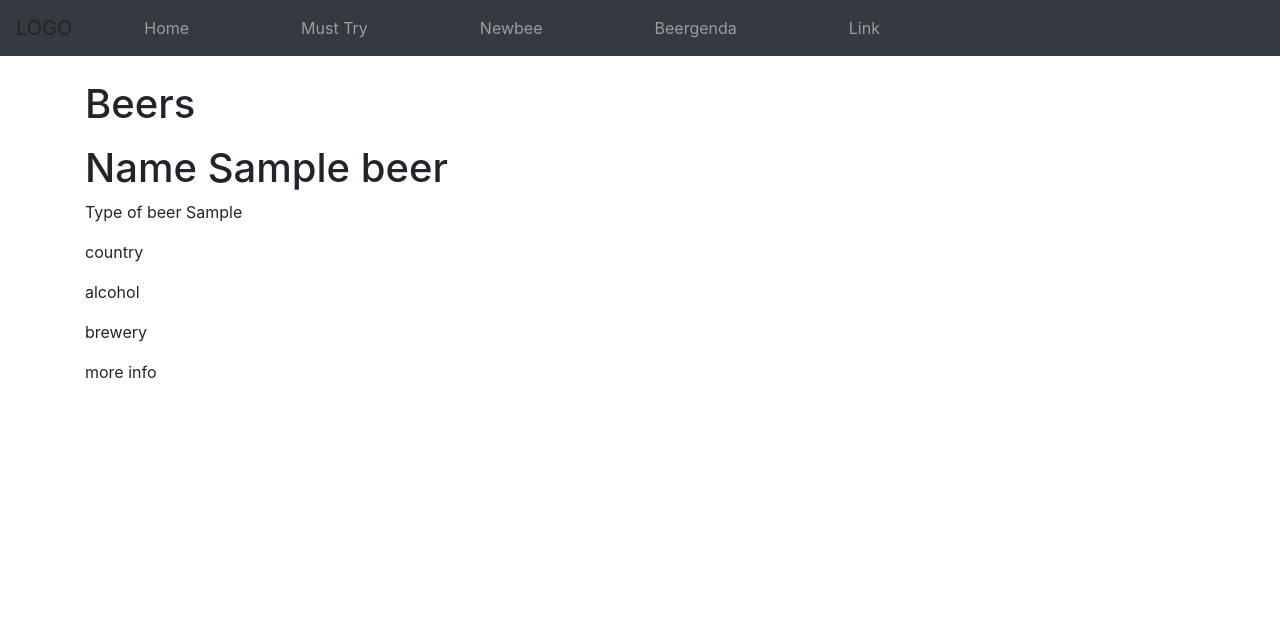
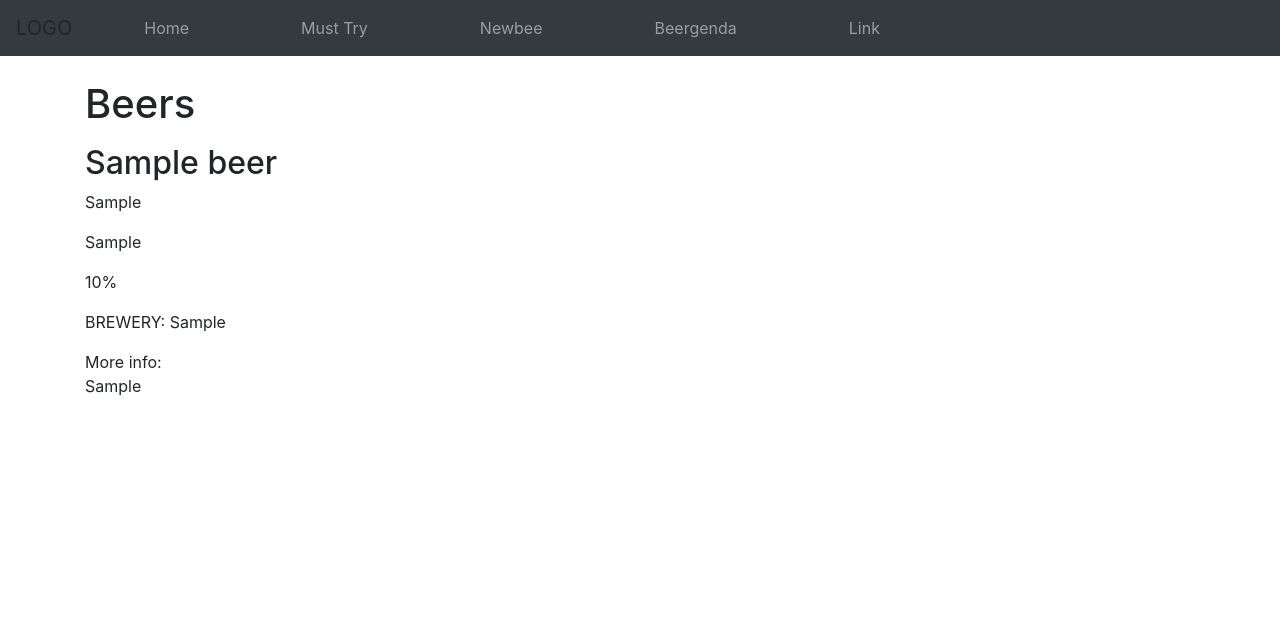
Before and after one commit to Sofievdabeele/beerbuddy, a Laravel app: page /beers in a window 1280 px wide. Shown: the top 638 px of the page. Run offline with Laravel 10, Linux system fonts and the light colour scheme; tables that the repository leaves empty hold one stand-in row (values such as "Sample post"); style sheets or scripts are compiled from the project's sources.

Commit message:
Correct typo in database and create laravel float

```diff
--- a/laravel-and-beyond/resources/views/components/beer-preview-card.blade.php
+++ b/laravel-and-beyond/resources/views/components/beer-preview-card.blade.php
@@ -1,20 +1,12 @@
 @props(['beer'])
 
-<h1>Name
-    {{$beer->name}}
-</h1>
-<p>Type of beer
-    {{$beer->type}}
+<h2>{{$beer->name}}</h2>
+<p>{{$beer->type}}</p>
+<p>{{$beer->country}}</p>
+<p>{{$beer->alcohol_percentage}}%</p>
+<p>BREWERY: {{$beer->brewery}}
 </p>
-<p>country
-    {{-- {{$beer->country}} --}}
+<p>More info:
+    <br>
+    {{$beer->info}}
 </p>
-<p>alcohol
-    {{-- {{$beer->alcohol_percentage}} --}}
-</p>
-<p>brewery
-    {{-- {{$beer->brewery}} --}}
-</p>
-<p>more info
-    {{-- {{$beer->info}} --}}
-</p>
```
Also changed, not shown: laravel-and-beyond/app/View/Components/beer-preview-card.blade.php.php (deleted, +0 -26 lines), laravel-and-beyond/database/migrations/2023_04_14_081226_create_beers_table.php.
